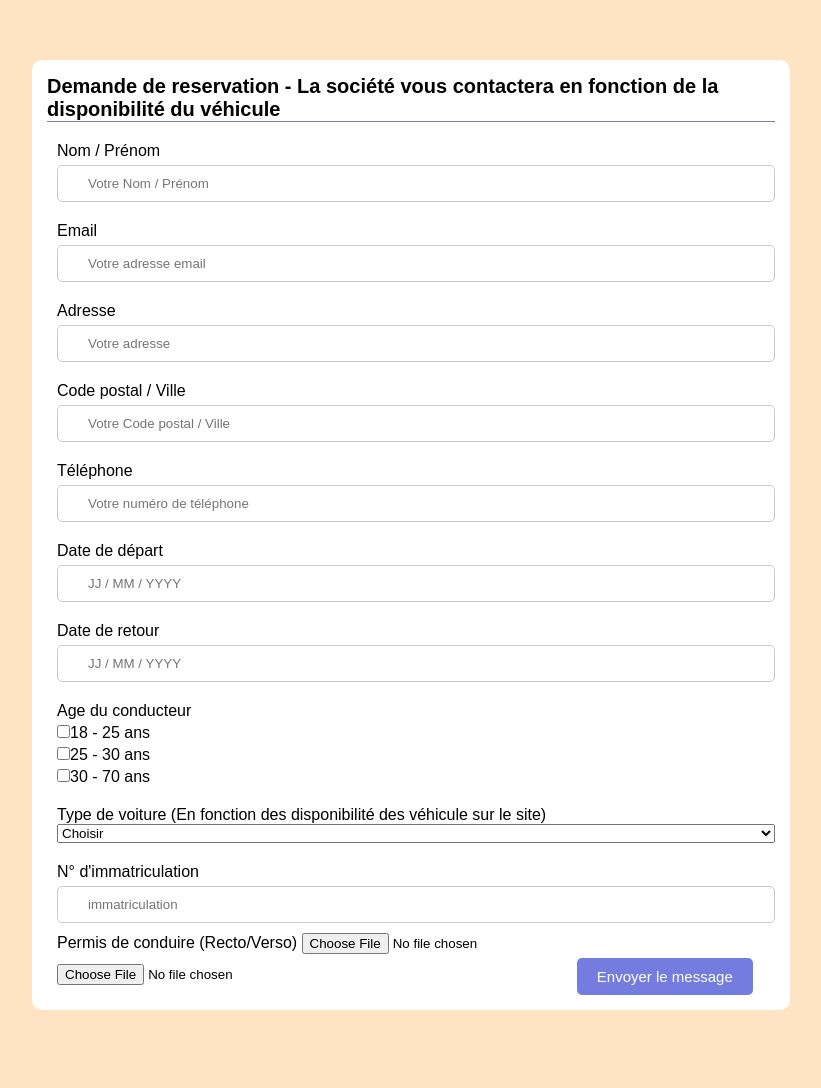
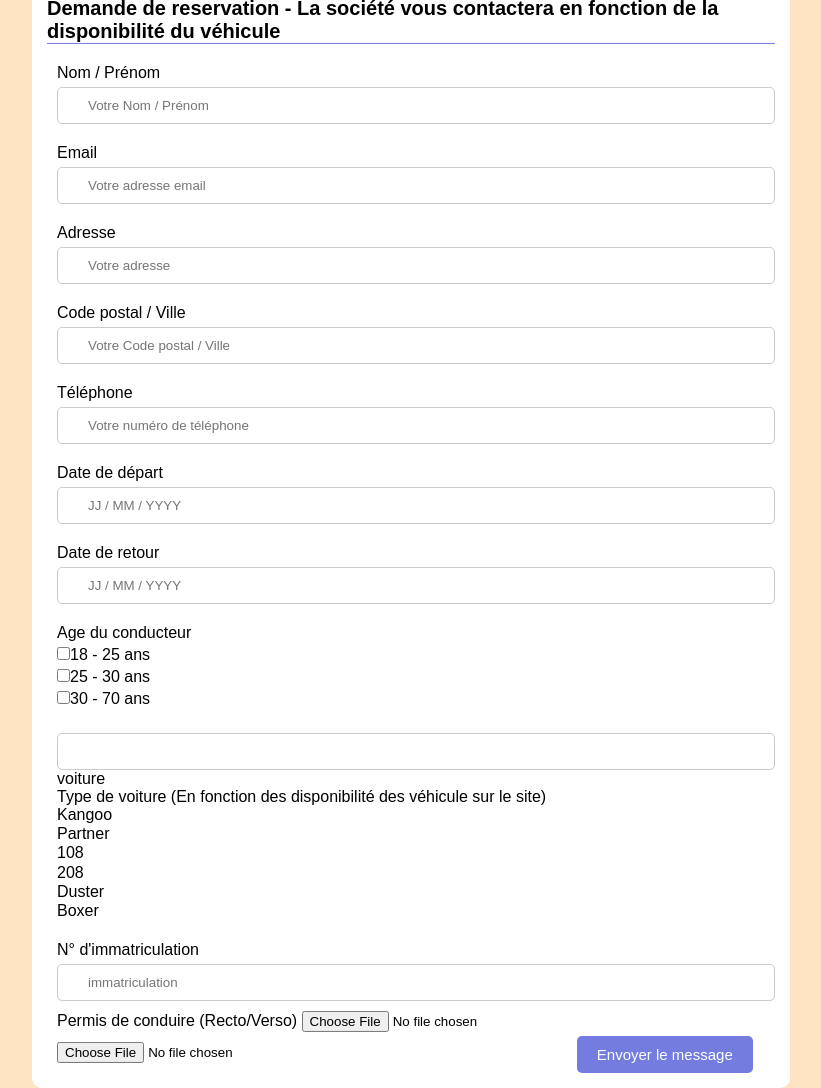
Before and after one commit to carlos-location/Carlos-Location, a plain HTML site: page formulaire.html in a window 1280 px wide. Shown: the whole page, without its empty margins (229-1050 px from the left). Before the commit the page ends 1010 px from the top, so only its background shows below. Drawn offline with Linux system fonts and the light colour scheme.

Commit message:
Update formulaire.html

```diff
--- a/formulaire.html
+++ b/formulaire.html
@@ -66,16 +66,16 @@
                     </p>
                 </div>
                 <div class="groupe">
+                    <input type="select">
+                    <name>voiture</name>
                     <label>Type de voiture (En fonction des disponibilité des véhicule sur le site)</label>
-                     <select name="Voiture">
-                        <option value="">Choisir</option>
-                        <option value="">Kangoo</option>
-                        <option value="">Partner</option>
-                        <option value="">108</option>
-                        <option value="">208</option>
-                        <option value="">Duster</option>
-                        <option value="">Boxer</option>
-                    </select>
+                        <option value="C1">Kangoo</option>
+                        <option value="C1">Partner</option>
+                        <option value="CA">108</option>
+                        <option value="CB">208</option>
+                        <option value="CD">Duster</option>
+                        <option value="CS">Boxer</option>
+                    </input>
                 </div>
                 <div class="groupe">
                     <label>N° d'immatriculation</label>
```
